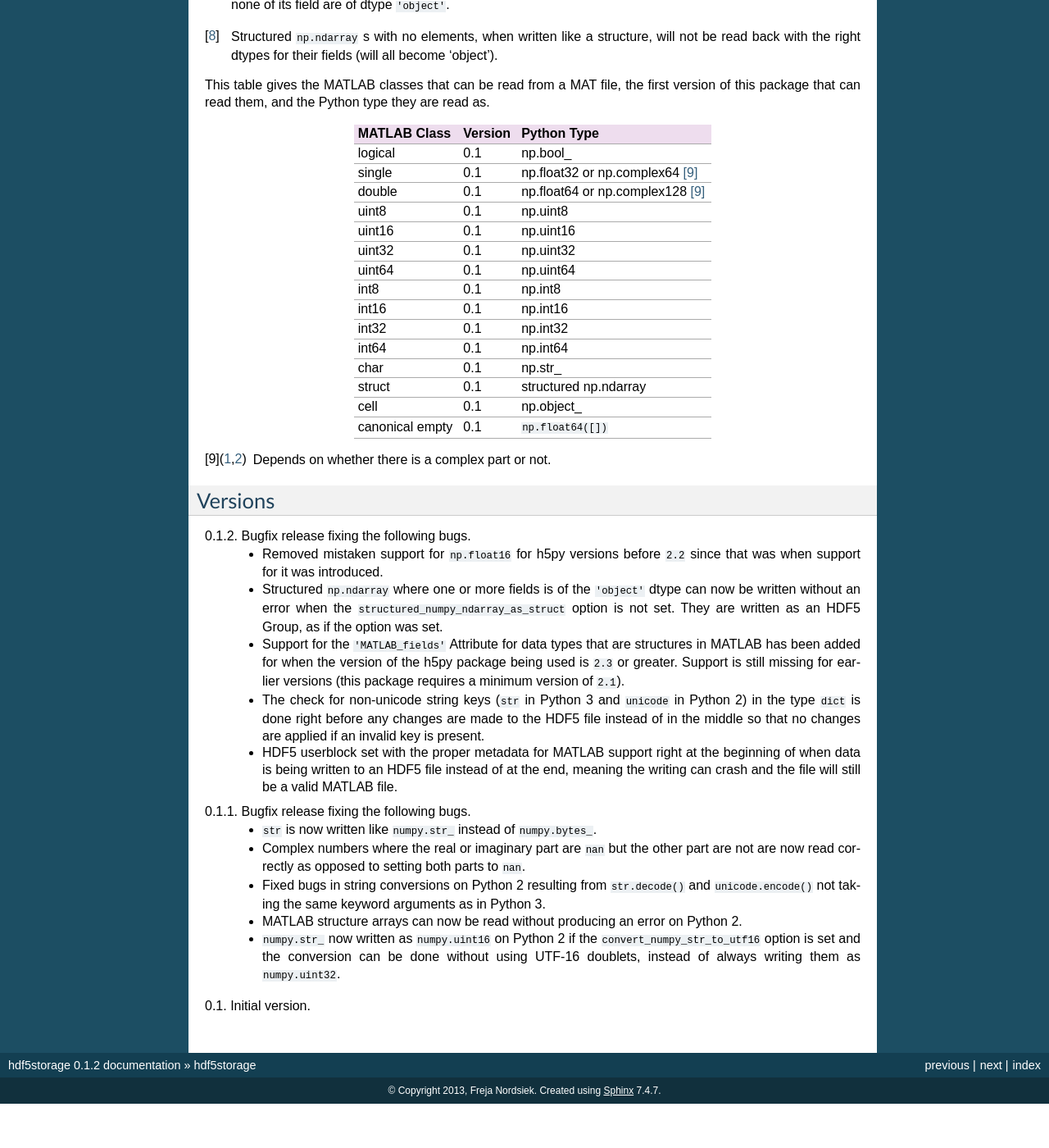
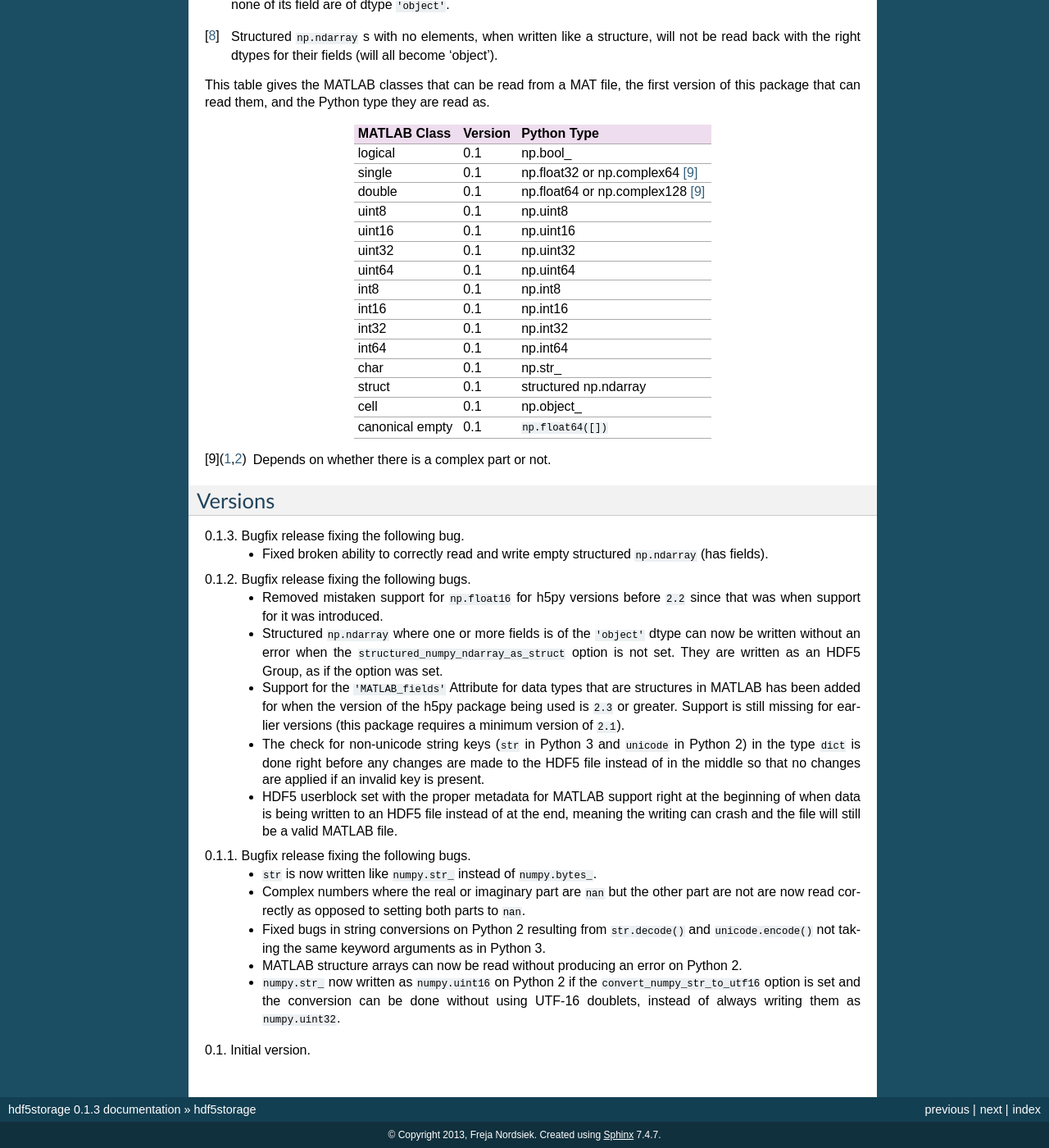
Before and after one commit to frejanordsiek/hdf5storage, a Sphinx documentation site: the page built from doc/source/information.rst, in a window 1280 px wide and 1400 px high, scrolled down 3082 px. Shown: the whole window at 82% size. Built offline with Sphinx 7.4.7, drawn with Linux system fonts in a browser that asks for light colours; formulas are drawn with MathJax 3; before the commit the page ends 4428 px from its top, so only the background shows below that; some of the changed text lies outside the part shown.

Commit message:
Incremented version to 0.1.3 and added text in the README.rst explaining why.

```diff
--- a/README.rst
+++ b/README.rst
@@ -203,6 +203,10 @@ canonical empty  0.1      ``np.float64([])``
 Versions
 ========
 
+0.1.3. Bugfix release fixing the following bug.
+       * Fixed broken ability to correctly read and write empty
+         structured ``np.ndarray`` (has fields).
+
 0.1.2. Bugfix release fixing the following bugs.
        * Removed mistaken support for ``np.float16`` for h5py versions
          before ``2.2`` since that was when support for it was
--- a/doc/source/conf.py
+++ b/doc/source/conf.py
@@ -59,9 +59,9 @@ copyright = '2013, Freja Nordsiek'
 # built documents.
 #
 # The short X.Y version.
-version = '0.1.2'
+version = '0.1.3'
 # The full version, including alpha/beta/rc tags.
-release = '0.1.2'
+release = '0.1.3'
 
 # The language for content autogenerated by Sphinx. Refer to documentation
 # for a list of supported languages.
--- a/setup.py
+++ b/setup.py
@@ -12,7 +12,7 @@ with open('README.rst') as file:
     long_description = file.read()
 
 setup(name='hdf5storage',
-      version='0.1.2',
+      version='0.1.3',
       description='Utilities to read/write Python types to/from HDF5 files, including MATLAB v7.3 MAT files.',
       long_description=long_description,
       author='Freja Nordsiek',
```
